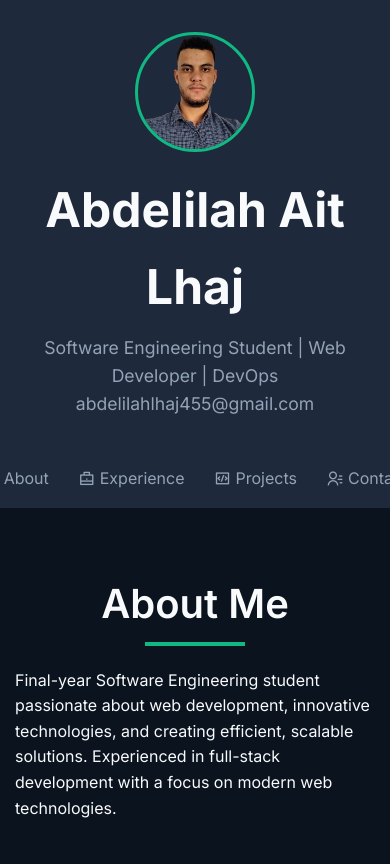
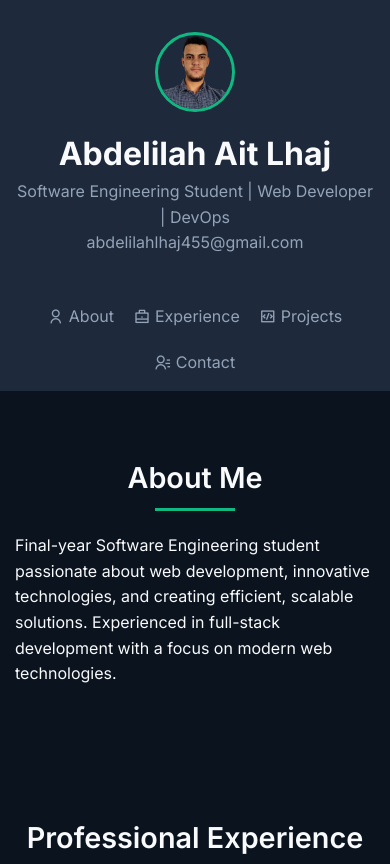
Before and after one commit to lhajabdelilah/my-portfolio, a plain HTML site: page index.html in a window 390 px wide. Shown: the top 864 px of the page. Drawn offline with nearby package versions, Linux system fonts and the light colour scheme.

Commit message:
responsive modif

```diff
--- a/index.html
+++ b/index.html
@@ -41,37 +41,35 @@
             justify-content: space-between;
             padding: 2rem 0;
             background-color: var(--bg-secondary);
+            flex-wrap: wrap;
+            text-align: center;
         }
 
         .header-content {
             display: flex;
             align-items: center;
+            flex-wrap: wrap;
+            justify-content: center;
         }
 
         .profile-pic {
-            width: 120px;
-            height: 120px;
+            width: 100px;
+            height: 100px;
             border-radius: 50%;
             object-fit: cover;
-            margin-right: 20px;
+            margin-bottom: 1rem;
             border: 3px solid var(--accent-color);
-            transition: transform 0.3s ease;
-        }
-
-        .profile-pic:hover {
-            transform: scale(1.05);
         }
 
         .header-text h1 {
-            font-size: 3rem;
+            font-size: 2.5rem;
             font-weight: 700;
             color: var(--text-primary);
-            margin-bottom: 0.5rem;
         }
 
         .header-text p {
             color: var(--text-secondary);
-            font-size: 1.1rem;
+            font-size: 1rem;
         }
 
         nav {
@@ -83,7 +81,8 @@
             display: flex;
             justify-content: center;
             list-style: none;
-            gap: 30px;
+            gap: 20px;
+            flex-wrap: wrap;
         }
 
         nav ul li a {
@@ -117,7 +116,7 @@
         .section-title {
             text-align: center;
             margin-bottom: 2rem;
-            font-size: 2.5rem;
+            font-size: 2rem;
             font-weight: 600;
             color: var(--text-primary);
             position: relative;
@@ -129,14 +128,14 @@
             bottom: -10px;
             left: 50%;
             transform: translateX(-50%);
-            width: 100px;
-            height: 4px;
+            width: 80px;
+            height: 3px;
             background-color: var(--accent-color);
         }
 
         .experience-grid, .project-grid {
             display: grid;
-            grid-template-columns: repeat(auto-fit, minmax(300px, 1fr));
+            grid-template-columns: repeat(auto-fit, minmax(250px, 1fr));
             gap: 20px;
         }
 
@@ -175,19 +174,21 @@
         }
 
         @media (max-width: 768px) {
-            header {
-                flex-direction: column;
-                text-align: center;
+            .profile-pic {
+                width: 80px;
+                height: 80px;
             }
 
-            .header-content {
-                flex-direction: column;
-                align-items: center;
+            .header-text h1 {
+                font-size: 2rem;
             }
 
-            .profile-pic {
-                margin-right: 0;
-                margin-bottom: 20px;
+            .section-title {
+                font-size: 1.8rem;
+            }
+
+            .card {
+                padding: 15px;
             }
         }
     </style>
```
